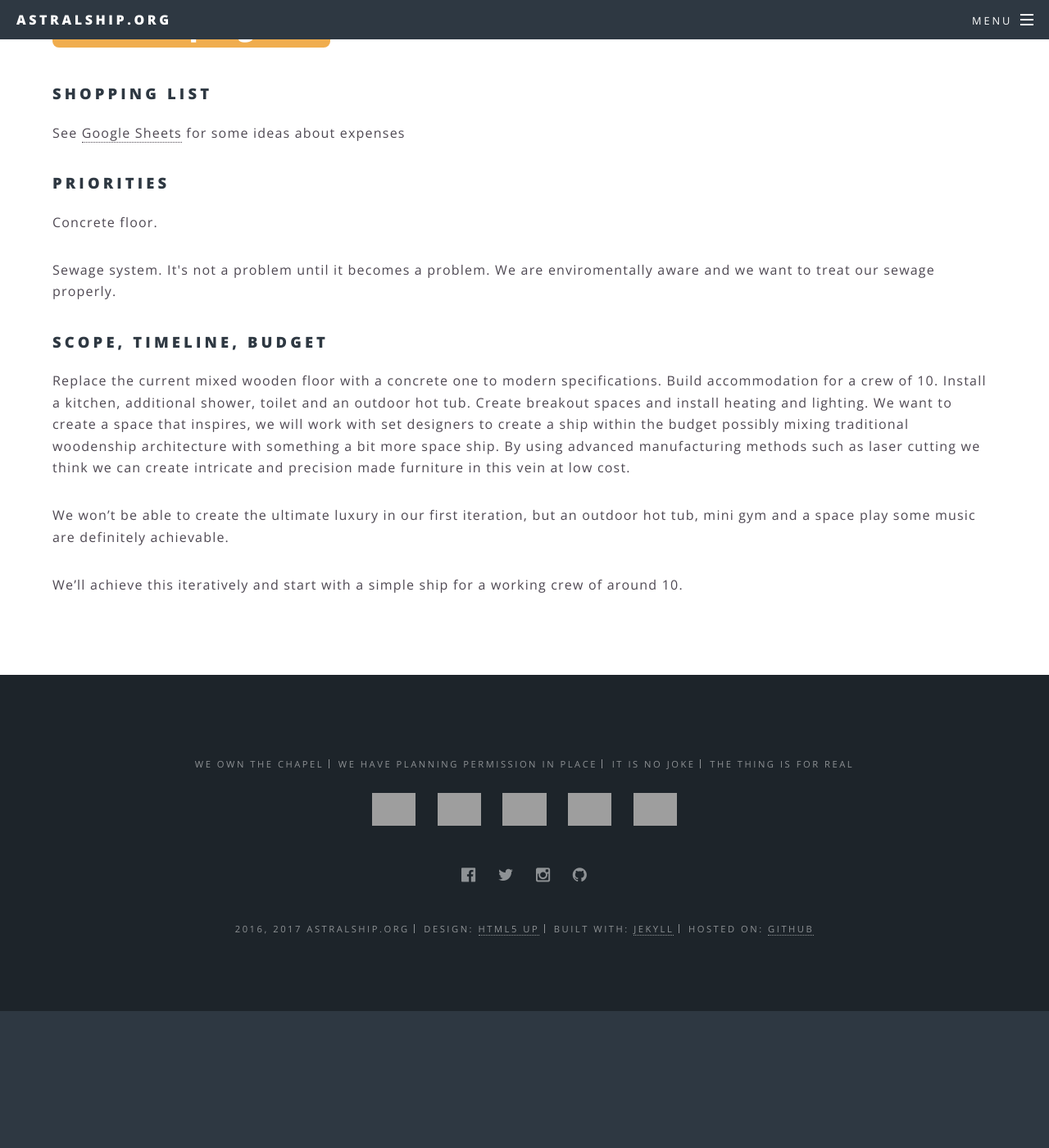
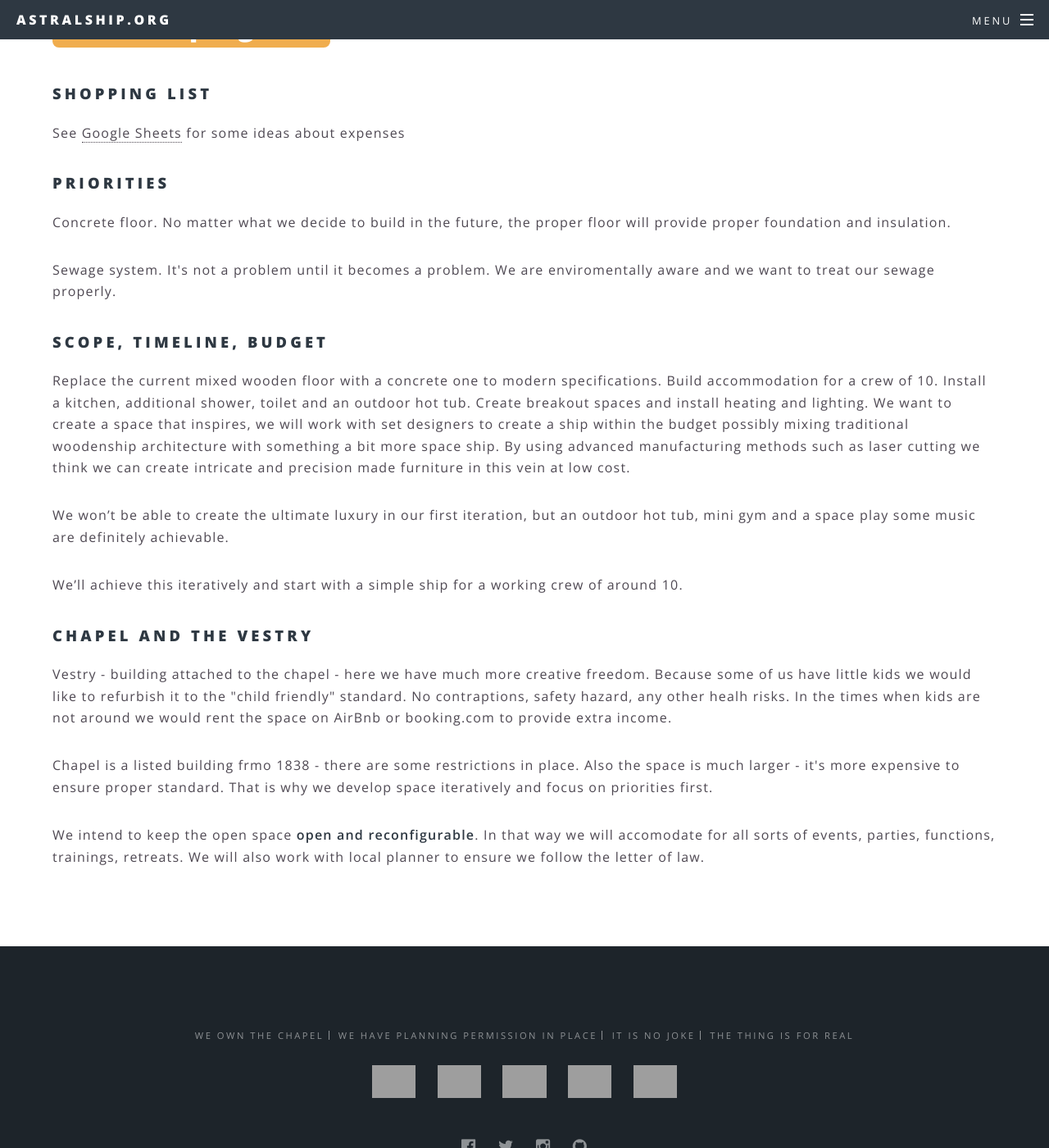
Before and after one commit to astralship/astralship.github.io, a Jekyll site: the page built from refurbishment.html, in a window 1280 px wide and 1400 px high, scrolled down 439 px. Shown: the whole window at 82% size. Built offline with Jekyll 4.4.1, drawn with Linux system fonts in a browser that asks for light colours; comment, search, counter and statistics services are not loaded; before the commit the page ends 1672 px from its top, so only the background shows below that; grey boxes are pictures that could not be loaded.

Commit message:
More about refurbishment.

```diff
--- a/_includes/scripts.html
+++ b/_includes/scripts.html
@@ -9,7 +9,8 @@
 <script src="{{ "/js/particles-dan.js" | prepend: site.baseurl }}"></script>
 
 
-<!-- <script>document.write('<script src="http://' + (location.host || 'localhost').split(':')[0] + ':35729/livereload.js?snipver=1"></' + 'script>')</script> -->
+
+<script>document.write('<script src="http://' + (location.host || 'localhost').split(':')[0] + ':35729/livereload.js?snipver=1"></' + 'script>')</script>
 
 
 <script>
--- a/refurbishment.html
+++ b/refurbishment.html
@@ -10,7 +10,8 @@ order: 2
 	<p>See <a href="https://docs.google.com/spreadsheets/d/1LKn-T8sHbHuLjJCwfLy01gtQOaFFOJlrdSAhJvjgnYI/edit?usp=sharing">Google Sheets</a> for some ideas about expenses</p>
 
 	<h3>Priorities</h3>
-	<p>Concrete floor.</p>
+
+	<p>Concrete floor. No matter what we decide to build in the future, the proper floor will provide proper foundation and insulation.</p>
 
 	<p>Sewage system. It's not a problem until it becomes a problem. We are enviromentally aware and we want to treat our sewage properly.</p>
 
@@ -20,3 +21,10 @@ order: 2
 	<p>We won’t be able to create the ultimate luxury in our first iteration, but an outdoor hot tub, mini gym and a space play some music are definitely achievable.</p>
 
 	<p>We’ll achieve this iteratively and start with a simple ship for a working crew of around 10.</p>
+
+	<h3>Chapel and the vestry</h3>
+	<p>Vestry - building attached to the chapel - here we have much more creative freedom. Because some of us have little kids we would like to refurbish it to the "child friendly" standard. No contraptions, safety hazard, any other healh risks. In the times when kids are not around we would rent the space on AirBnb or booking.com to provide extra income.</p>
+
+	<p>Chapel is a listed building frmo 1838 - there are some restrictions in place. Also the space is much larger - it's more expensive to ensure proper standard. That is why we develop space iteratively and focus on priorities first.</p>
+
+	<p>We intend to keep the open space <strong>open and reconfigurable</strong>. In that way we will accomodate for all sorts of events, parties, functions, trainings, retreats. We will also work with local planner to ensure we follow the letter of law.</p>
```
